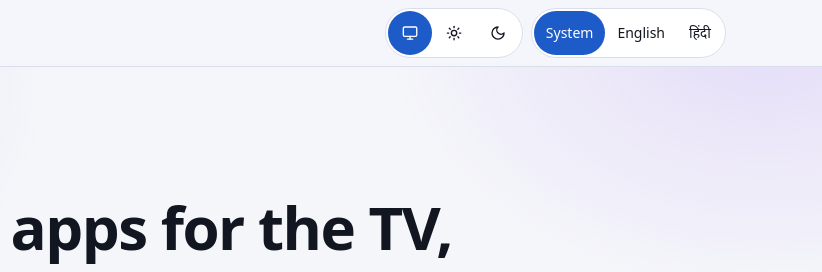
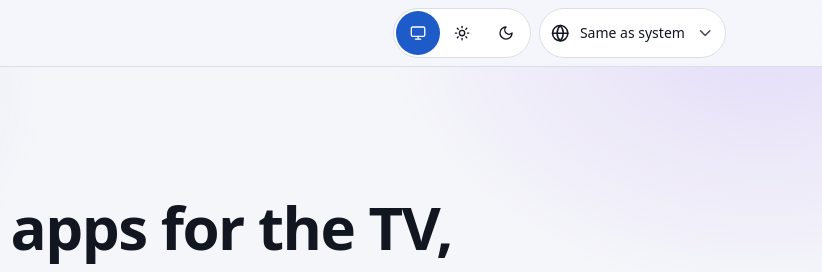
Before and after one commit to kumarsumit17/KS-Suite, a plain HTML site: page site/index.html in a window 1280 px wide. Shown: the top 272 px of the page, 458-1280 px from the left. Drawn offline with Linux system fonts and the light colour scheme; no server answers.

Commit message:
feat: language dropdown on the landing page

```diff
--- a/site/app.js
+++ b/site/app.js
@@ -295,7 +295,8 @@
     for (const node of document.querySelectorAll("[data-t]")) node.textContent = t(node.dataset.t);
     for (const node of document.querySelectorAll("[data-t-label]")) node.setAttribute("aria-label", t(node.dataset.tLabel));
     const choice = savedChoice();
-    for (const b of document.querySelectorAll(".lang-switch button")) b.setAttribute("aria-pressed", String(b.dataset.lang === choice));
+    const langSelect = document.getElementById("lang-select");
+    if (langSelect) langSelect.value = choice;
     const theme = savedTheme();
     for (const b of document.querySelectorAll("[data-theme-choice]")) b.setAttribute("aria-pressed", String(b.dataset.themeChoice === theme));
 
@@ -325,14 +326,12 @@
   async function start() {
     state.language = resolveLanguage(savedChoice(), navigator.languages);
 
-    for (const b of document.querySelectorAll(".lang-switch button")) {
-      b.addEventListener("click", () => {
-        const choice = parseChoice(b.dataset.lang);
-        saveChoice(choice);
-        state.language = resolveLanguage(choice, navigator.languages);
-        draw();
-      });
-    }
+    document.getElementById("lang-select")?.addEventListener("change", (e) => {
+      const choice = parseChoice(e.target.value);
+      saveChoice(choice);
+      state.language = resolveLanguage(choice, navigator.languages);
+      draw();
+    });
 
     for (const b of document.querySelectorAll("[data-theme-choice]")) {
       if (LUCIDE[b.dataset.icon]) b.replaceChildren(icon(b.dataset.icon));
--- a/site/index.html
+++ b/site/index.html
@@ -25,10 +25,15 @@
           <button type="button" data-theme-choice="light" aria-pressed="false" aria-label="Light" data-t-label="theme.light" data-icon="sun"></button>
           <button type="button" data-theme-choice="dark" aria-pressed="false" aria-label="Dark" data-t-label="theme.dark" data-icon="moon"></button>
         </div>
-        <div class="switch lang-switch" role="group" aria-label="Language" data-t-label="nav.language">
-          <button type="button" data-lang="system" aria-pressed="true" data-t="lang.system">System</button>
-          <button type="button" data-lang="en" lang="en" aria-pressed="false">English</button>
-          <button type="button" data-lang="hi" lang="hi" aria-pressed="false">हिंदी</button>
+        <div class="lang-select">
+          <label for="lang-select" class="visually-hidden" data-t="nav.language">Language</label>
+          <svg class="icon" viewBox="0 0 24 24" fill="none" stroke="currentColor" stroke-width="2" stroke-linecap="round" stroke-linejoin="round" aria-hidden="true" focusable="false"><circle cx="12" cy="12" r="10"/><path d="M12 2a14.5 14.5 0 0 0 0 20 14.5 14.5 0 0 0 0-20"/><path d="M2 12h20"/></svg>
+          <select id="lang-select">
+            <option value="system" data-t="lang.system">System</option>
+            <option value="en" lang="en">English</option>
+            <option value="hi" lang="hi">हिंदी</option>
+          </select>
+          <svg class="icon chevron" viewBox="0 0 24 24" fill="none" stroke="currentColor" stroke-width="2" stroke-linecap="round" stroke-linejoin="round" aria-hidden="true" focusable="false"><path d="m6 9 6 6 6-6"/></svg>
         </div>
       </div>
     </div>
--- a/site/lang/en.json
+++ b/site/lang/en.json
@@ -3,7 +3,7 @@
   "page.description": "Free, privacy-focused apps for the TV, the desktop and the phone. No ads, no tracking.",
   "nav.skip": "Skip to apps",
   "nav.language": "Language",
-  "lang.system": "System",
+  "lang.system": "Same as system",
   "lang.en": "English",
   "lang.hi": "हिंदी",
   "theme.label": "Theme",
--- a/site/lang/hi.json
+++ b/site/lang/hi.json
@@ -3,7 +3,7 @@
   "page.description": "TV, डेस्कटॉप और फ़ोन के लिए मुफ़्त, प्राइवेसी का ध्यान रखने वाले ऐप। न विज्ञापन, न ट्रैकिंग।",
   "nav.skip": "ऐप पर जाएं",
   "nav.language": "भाषा",
-  "lang.system": "सिस्टम",
+  "lang.system": "सिस्टम जैसी",
   "lang.en": "English",
   "lang.hi": "हिंदी",
   "theme.label": "थीम",
--- a/site/style.css
+++ b/site/style.css
@@ -69,6 +69,31 @@ a { color: var(--color-link); text-underline-offset: 0.18em; }
 .switch button:hover { background: var(--color-surface-2); }
 .switch button[aria-pressed="true"] { background: var(--color-accent); color: var(--color-on-accent); }
 .theme-switch button { padding: 0; }
+
+.visually-hidden {
+  position: absolute; width: 1px; height: 1px; padding: 0; margin: -1px;
+  overflow: hidden; clip: rect(0 0 0 0); white-space: nowrap; border: 0;
+}
+
+/* Language dropdown: a native <select>, so its list opens vertically and works with keyboard and screen readers */
+.lang-select {
+  position: relative; display: inline-flex; align-items: center;
+  color: var(--color-text);
+}
+.lang-select .icon { position: absolute; pointer-events: none; }
+.lang-select .icon:first-of-type { left: var(--space-3); }
+.lang-select .chevron { right: var(--space-3); color: var(--color-muted); }
+.lang-select select {
+  appearance: none; -webkit-appearance: none;
+  min-height: calc(var(--touch) + 6px); min-width: 9.5rem;
+  padding: 0 calc(var(--space-3) * 2 + 1.15em) 0 calc(var(--space-3) * 2 + 1.15em);
+  border: var(--border-width) solid var(--color-border); border-radius: var(--radius-pill);
+  background: var(--color-surface); color: var(--color-text);
+  font: inherit; font-size: var(--font-size-small); cursor: pointer;
+  transition: border-color var(--motion), background var(--motion);
+}
+.lang-select select:hover { border-color: var(--color-border-strong); background: var(--color-surface-2); }
+.lang-select option { background: var(--color-surface); color: var(--color-text); }
 
 /* Hero */
 .hero {
```
Also changed, not shown: 2 other files.
